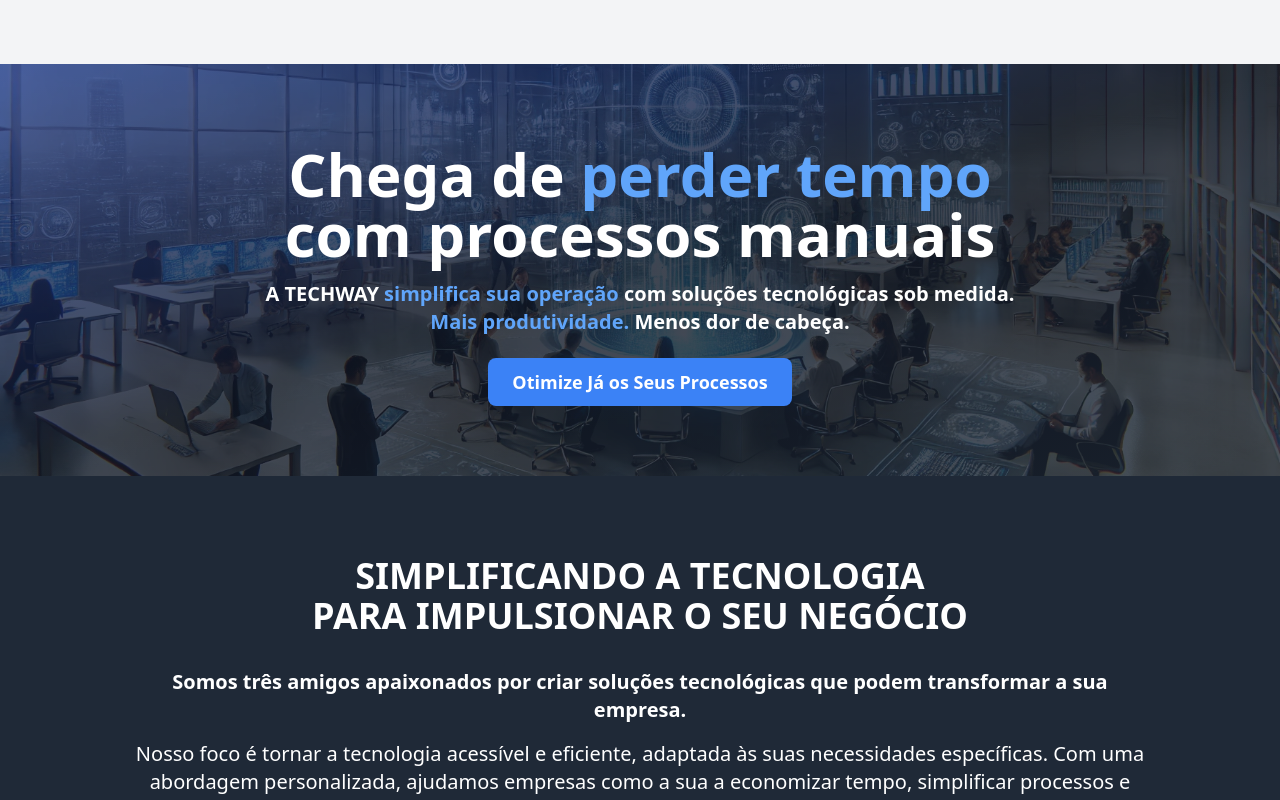
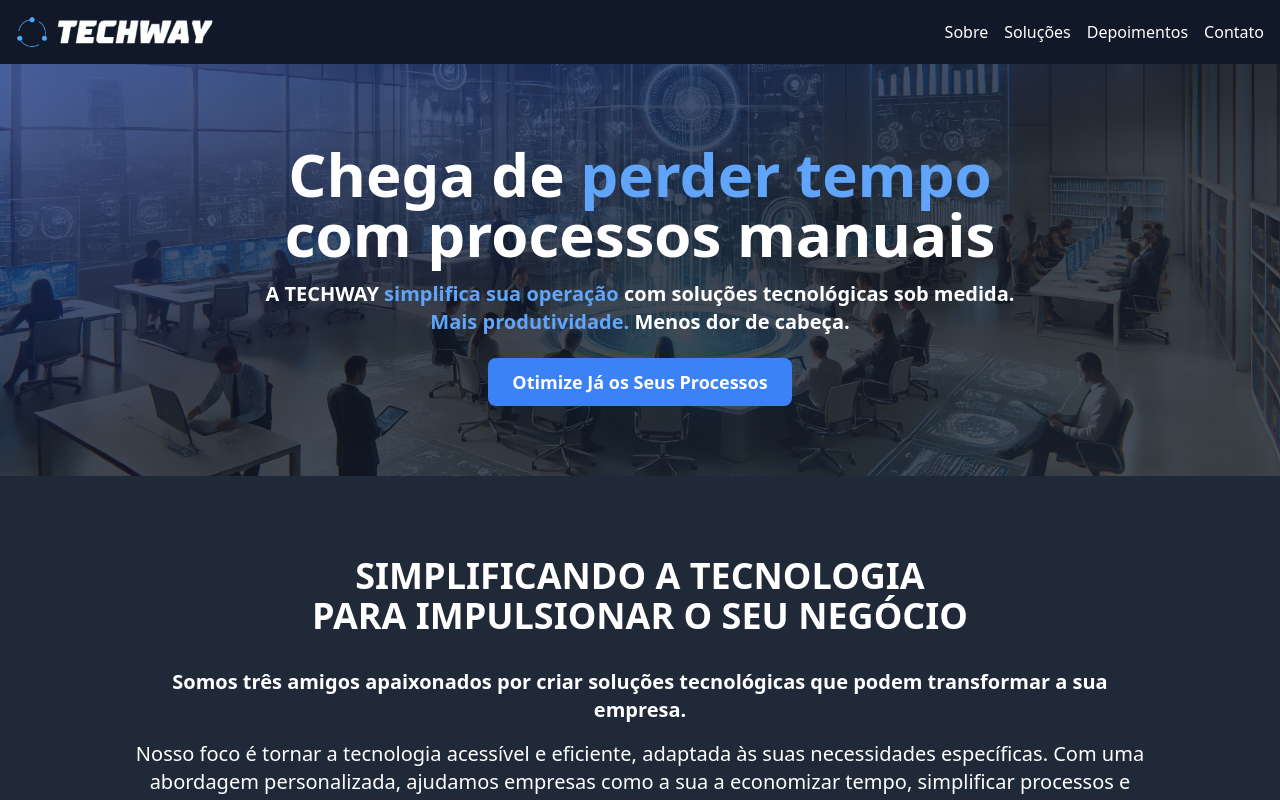
Before and after one commit to Techwayteam/techway-site, a Next.js app: page /techway-site/ in a window 1280 px wide. Shown: the top 800 px of the page. Built offline with nearby package versions, Linux system fonts and the light colour scheme.

Commit message:
Update index.js

```diff
--- a/pages/index.js
+++ b/pages/index.js
@@ -44,7 +44,7 @@ export default function Home() {
         <link href="https://fonts.googleapis.com/css2?family=Inter:wght@400;600;700&display=swap" rel="stylesheet" />
       </Head>
 
-      <header />
+      <Header />
 
       <main className="flex-grow pt-16">
         <section className="bg-gradient-to-br from-blue-900 via-gray-900 to-gray-800 text-white py-20 relative">
@@ -180,7 +180,7 @@ export default function Home() {
 
         <Testimonials />
 
-        <footer />
+        <Footer />
 
       </main>
     </div>
```
